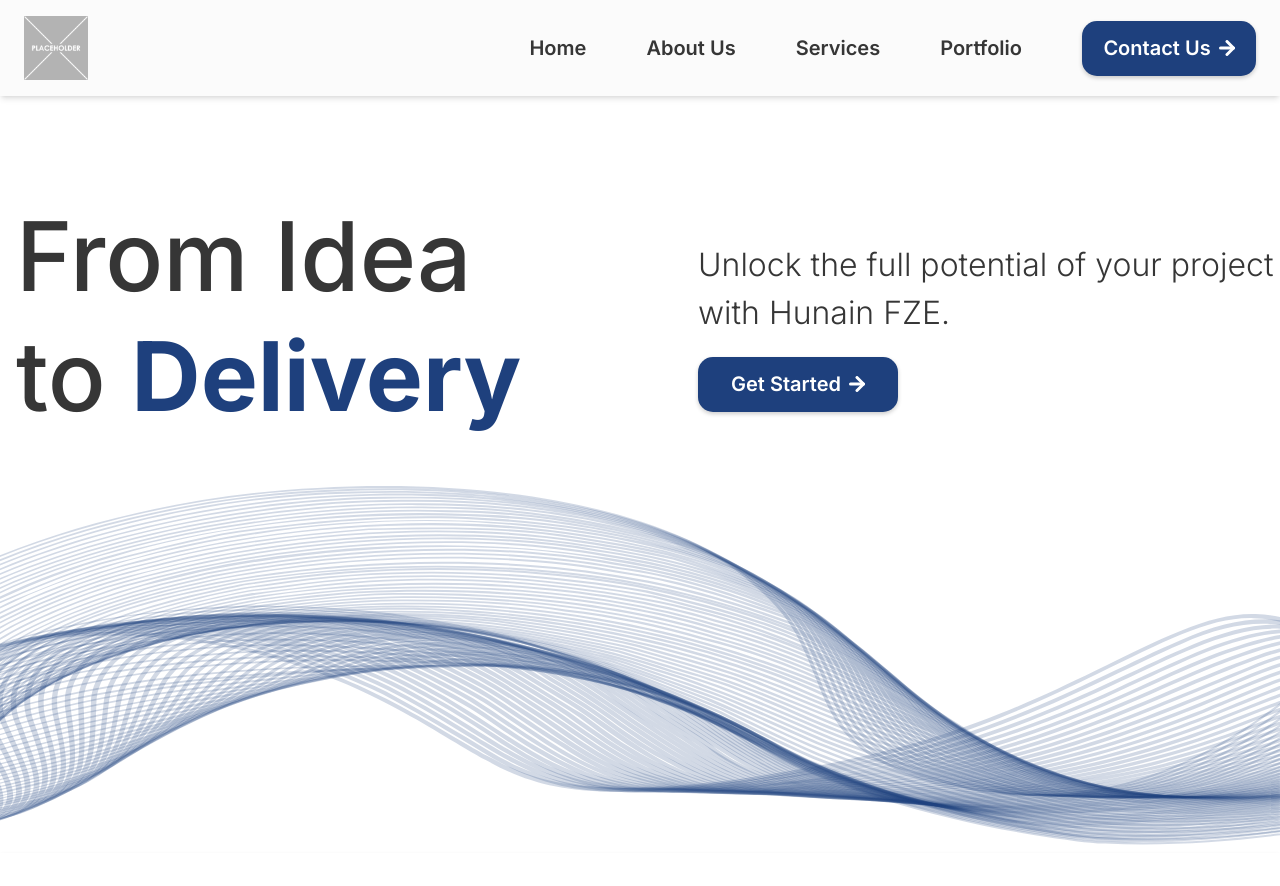
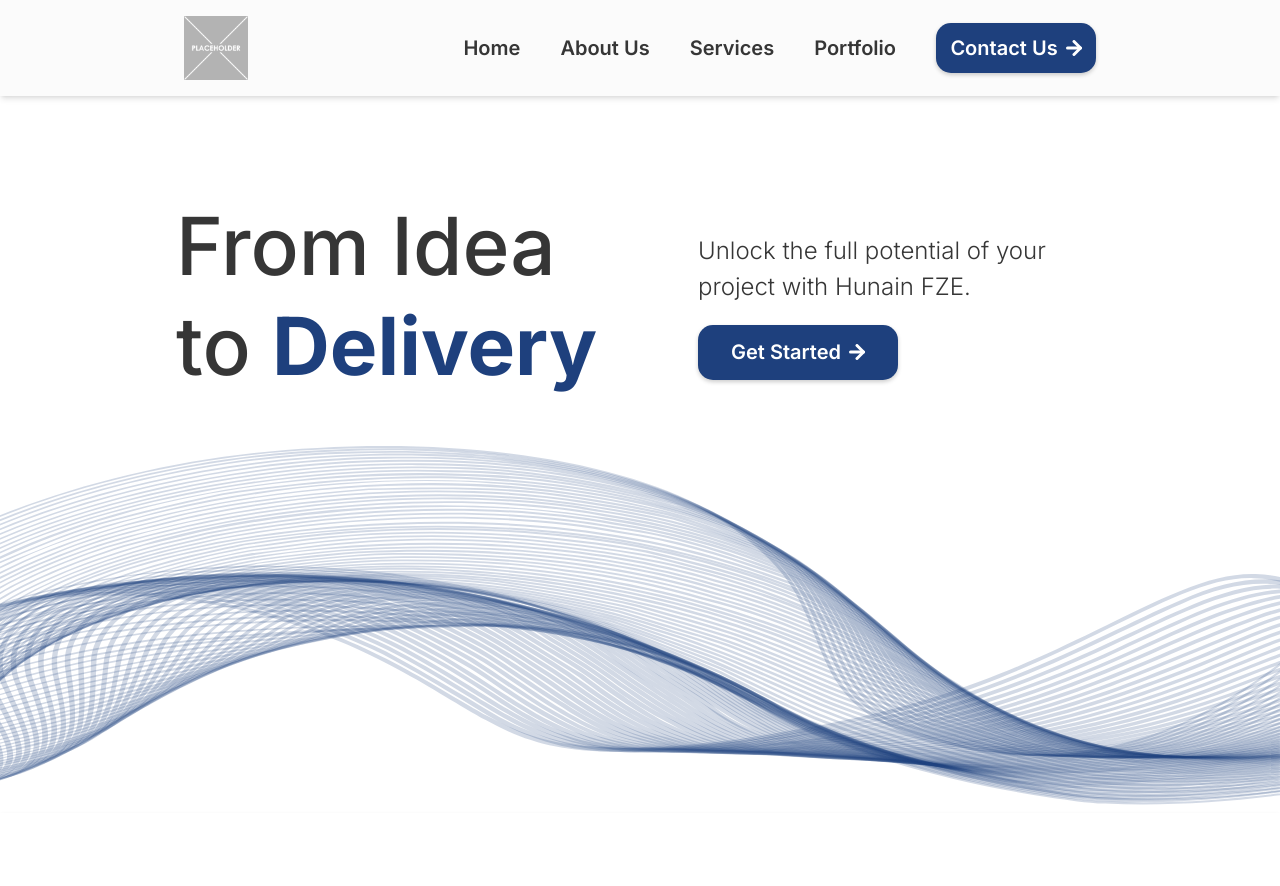
Before and after one commit to Momen-Assaf/HunainFZE, a React (Create React App) app: page / in a window 1280 px wide. Shown: the top 886 px of the page. Built offline with nearby package versions, Linux system fonts and the light colour scheme.

Commit message:
design changes

```diff
--- a/src/App.css
+++ b/src/App.css
@@ -1,4 +1,4 @@
-@import url('https://fonts.googleapis.com/css2?family=Inter:wght@300;400;500;600;700;800&family=Sen:wght@400;700;800&display=swap');
+@import url("https://fonts.googleapis.com/css2?family=Inter:wght@300;400;500;600;700;800&family=Sen:wght@400;700;800&display=swap");
 
 .App {
   text-align: center;
@@ -38,3 +38,9 @@
     transform: rotate(360deg);
   }
 }
+
+.page-container {
+  width: 75%; /* Set the container width to 75% of the screen */
+  margin: 0 auto; /* Center the container horizontally */
+  padding: 16px; /* Optional: Add some padding for spacing */
+}
--- a/src/components/AboutUs.tsx
+++ b/src/components/AboutUs.tsx
@@ -5,7 +5,7 @@
 const AboutUs = () => {
     return (
         <section
-            className="w-ful shadow-md pb-16"
+            className="w-full shadow-md pb-16"
             id="aboutUs"
             style={{
                 backgroundColor: theme.colors.background_primary,
@@ -13,7 +13,7 @@
                 boxShadow: theme.boxShadow.light,
             }}
         >
-            <div className="container mx-auto flex flex-col lg:flex-row items-center gap-10 px-8 py-16">
+            <div className="w-3/4 mx-auto flex flex-col lg:flex-row items-center gap-10 px-8 py-16">
                 {/* Left Section */}
                 <div className="flex flex-col flex-1 items-start pb-6">
                     {/* Heading */}
--- a/src/components/CustomButton.tsx
+++ b/src/components/CustomButton.tsx
@@ -13,6 +13,7 @@
             style={{
                 backgroundColor: theme.colors.primary,
                 fontFamily: theme.fonts.primary,
+                fontSize: theme.fontSize.paragraph,
                 borderRadius: theme.borderRadius.md,
                 boxShadow: `0px 2px 4px rgba(0, 0, 0, 0.2)`,
             }}
--- a/src/components/ScrollableText.tsx
+++ b/src/components/ScrollableText.tsx
@@ -25,7 +25,7 @@
             onMouseLeave={() => setIsHovered(false)}
             style={{
                 color: isHovered ? theme.colors.primary : theme.colors.textDark,
-                fontSize: theme.fontSize.medium,
+                fontSize: theme.fontSize.paragraph,
                 fontWeight: theme.fontWeight.semiBold,
                 fontFamily: theme.fonts.primary,
                 transition: "color 0.3s",
--- a/src/components/TopBar.tsx
+++ b/src/components/TopBar.tsx
@@ -10,7 +10,7 @@
         backgroundColor: theme.colors.background_secondary,
         // borderRadius: theme.borderRadius.lg,
       }}>
-      <div className="container mx-auto flex items-center justify-between px-6 py-4">
+      <div className="w-3/4 mx-auto flex items-center justify-between px-6 py-4">
         {/* Logo Section */}
         <div className="flex items-center">
           <img
@@ -21,7 +21,7 @@
         </div>
 
         {/* Navigation Links */}
-        <nav className="flex items-center space-x-[60px]">
+        <nav className="flex items-center space-x-[40px]">
           <ScrollableText targetSectionId="hero" text="Home" />
           <ScrollableText targetSectionId="aboutUs" text="About Us" />
           <ScrollableText targetSectionId="ourServices" text="Services" />
@@ -29,7 +29,7 @@
           <CustomButton
             text="Contact Us"
             icon={arrowIcon}
-            buttonClass=" w-[174px] h-[55px]"
+            buttonClass=" w-[160px] h-[50px]"
           />
         </nav>
       </div>
--- a/src/pages/Landing/components/HeroSection.tsx
+++ b/src/pages/Landing/components/HeroSection.tsx
@@ -5,7 +5,7 @@
 const HeroSection = () => {
   return (
     <section
-      className="container mx-auto flex flex-col items-center space-y-8 pt-[100px] mb-[50px]"
+      className="w-3/4 mx-auto flex flex-col items-center space-y-8 pt-[100px] mb-[50px]"
       id="hero"
     >
       {/* Text and Button Section */}
@@ -42,7 +42,7 @@
             style={{
               fontFamily: theme.fonts.primary,
               color: theme.colors.textDark,
-              fontSize: theme.fontSize.large,
+              fontSize: theme.fontSize.heading2,
               fontWeight: theme.fontWeight.light,
             }}
           >
--- a/src/pages/Landing/components/initial_component.tsx
+++ /dev/null
@@ -1,147 +0,0 @@
-// import React from "react";
-
-import React from 'react'
-
-const initial_component = () => {
-  return (
-    <div>initial_component</div>
-  )
-}
-
-export default initial_component
-// import { BluebirdSmall } from "./BluebirdSmall";
-// import { ContactUs } from "./components/ContactUs"
-// import { Home } from "./Home";
-// import effect from "./effect.svg";
-// import iconArrowRight from "./icon-arrow-right.png";
-// import image1 from "./image-1.png";
-// import image2 from "./image-2.png";
-// import image from "./image.svg";
-// import rectangle142 from "./rectangle-14-2.png";
-// import vector2 from "./vector-2.svg";
-
-// export const FinalDraft = (): JSX.Element => {
-//   return (
-//     <div className="bg-white flex flex-row justify-center w-full">
-//       <div className="bg-white overflow-hidden w-[1440px] h-[4400px] relative">
-
-
-
-
-//         <div className="absolute w-[2724px] h-[860px] top-0 left-[-244px]">
-//           <div className="absolute w-[1440px] h-[272px] top-0 left-[244px]">
-//             <div className="h-[110px] bg-[#fbfbfb] rounded-[4px_4px_25px_25px] overflow-hidden">
-//               <div className="flex w-[1262px] items-center justify-between relative top-[7px] left-[89px]">
-//                 <div className="flex w-[100px] h-[100px] items-center gap-2.5 px-[11px] py-[7px] relative">
-//                   <img
-//                     className="relative w-[100px] h-[100px] mt-[-7.00px] mb-[-7.00px] mr-[-22.00px] object-cover"
-//                     alt="Image"
-//                     src={image1}
-//                   />
-//                 </div>
-
-//                 <div className="relative w-[698px] h-[55px]">
-//                   <Home
-//                     className="!absolute !left-0 !top-4"
-//                     divClassName="!text-[#363636]"
-//                     property1="default"
-//                   />
-//                   <Home
-//                     className="!absolute !left-[117px] !w-[88px] !top-4"
-//                     divClassName="!text-[#363636]"
-//                     property1="default"
-//                     text="About us"
-//                   />
-//                   <Home
-//                     className="!absolute !left-[265px] !top-4"
-//                     divClassName="!text-[#363636] !-left-3.5"
-//                     property1="default"
-//                     text="Services"
-//                   />
-//                   <Home
-//                     className="!absolute !left-[382px] !w-[83px] !top-4"
-//                     divClassName="!text-[#363636]"
-//                     property1="default"
-//                     text="Portfolio"
-//                   />
-//                   <div className="w-[173px] px-[47px] py-1 absolute top-0 left-[525px] overflow-hidden flex h-[55px] items-center justify-center gap-2.5 bg-[#1e407d] rounded-[15px]">
-//                     <div className="relative w-fit ml-[-26.50px] mr-[-3.50px] [text-shadow:0px_2px_2px_#00000040] [font-family:'Inter-SemiBold',Helvetica] font-semibold text-white text-xl tracking-[0] leading-[44px] whitespace-nowrap">
-//                       Contact Us
-//                     </div>
-
-//                     <img
-//                       className="relative w-4 h-4 mr-[-28.00px]"
-//                       alt="Icon arrow right"
-//                       src={iconArrowRight}
-//                     />
-//                   </div>
-//                 </div>
-//               </div>
-//             </div>
-//           </div>
-
-//           <div className="absolute w-[2724px] h-[750px] top-[110px] left-0">
-//             <img
-//               className="absolute w-[1440px] h-[413px] top-[375px] left-[244px] object-cover"
-//               alt="Effect"
-//               src={effect}
-//             />
-
-//             <div className="absolute w-[1241px] h-[235px] top-[104px] left-[336px]">
-//               <div className="flex flex-col w-[555px] items-start gap-[9px] absolute top-0 left-0">
-//                 <p className="relative self-stretch h-[235px] mt-[-1.00px] [text-shadow:0px_4px_4px_#00000040] [font-family:'Inter-Medium',Helvetica] font-normal text-transparent text-8xl tracking-[0] leading-[normal]">
-//                   <span className="font-medium text-[#363636]">
-//                     From Idea to{" "}
-//                   </span>
-
-//                   <span className="[font-family:'Inter-Bold',Helvetica] font-bold text-[#1e407d]">
-//                     Delivery
-//                   </span>
-//                 </p>
-//               </div>
-
-//               <div className="flex flex-col w-[588px] h-[199px] items-start gap-2.5 absolute top-[18px] left-[653px]">
-//                 <p className="relative self-stretch h-[134px] mt-[-1.00px] [font-family:'Inter-Light',Helvetica] font-light text-[#363636] text-[32px] tracking-[0] leading-[44px]">
-//                   Unlock the full potential of your project with Hunain FZE.
-//                 </p>
-
-//                 <ContactUs
-//                   className="!relative !bg-[#1e407d]"
-//                   divClassName="!text-white"
-//                   frameClassName="!bg-[#1e407d]"
-//                   iconArrowRight="icon-arrow-right-4.png"
-//                   property1="default"
-//                   text="Contact Us"
-//                 />
-//               </div>
-//             </div>
-//           </div>
-//         </div>
-
-//         <div className="absolute w-[1440px] h-[800px] top-[2700px] left-0 bg-white">
-//           <p className="absolute w-[234px] top-[120px] left-[603px] [font-family:'Inter-ExtraBold',Helvetica] font-extrabold text-transparent text-4xl text-center tracking-[0] leading-[normal]">
-//             <span className="text-[#363636]">Our </span>
-
-//             <span className="text-[#1e407d]">Projects</span>
-//           </p>
-
-//           <div className="absolute w-[1157px] h-[420px] top-64 left-[141px]">
-//             <div className="relative h-[420px]">
-//               <BluebirdSmall
-//                 className="!absolute bg-[] !left-[557px] !top-[143px]"
-//                 property1="default"
-//               />
-//               <div className="absolute w-[600px] h-[274px] top-[73px] left-[25px] bg-[#363636] rounded-[15px] rotate-[-15.00deg]">
-//                 <img
-//                   className="absolute w-[644px] h-[413px] top-[-70px] left-[-22px] rotate-[15.00deg]"
-//                   alt="Rectangle"
-//                   src={rectangle142}
-//                 />
-//               </div>
-//             </div>
-//           </div>
-//         </div>
-//       </div>
-//     </div>
-//   );
-// };
--- a/src/theme.js
+++ b/src/theme.js
@@ -27,13 +27,13 @@
         black: 900, // Black font weight
     },
     fontSize: {
-        small: "14px", // Font size for smaller text
-        medium: "20px", // Font size of 20px
-        paragraph: "24px",
-        heading2: "28px",
-        large: "32px", // Font size for headers
-        heading1: "36px",
-        xLarge: "96px", // Extra-large font size
+        small: "12px",       // Standard small text size for captions or notes
+        medium: "16px",      // Base size for body text
+        paragraph: "20px",   // Slightly larger for emphasis in paragraphs
+        heading2: "24px",    // Subheadings
+        large: "32px",       // Large text for headers
+        heading1: "40px",    // Main headings
+        xLarge: "80px",      // Extra-large text for titles or display text
     },
     borderRadius: {
         sm: "5px", // Small border radius
```
